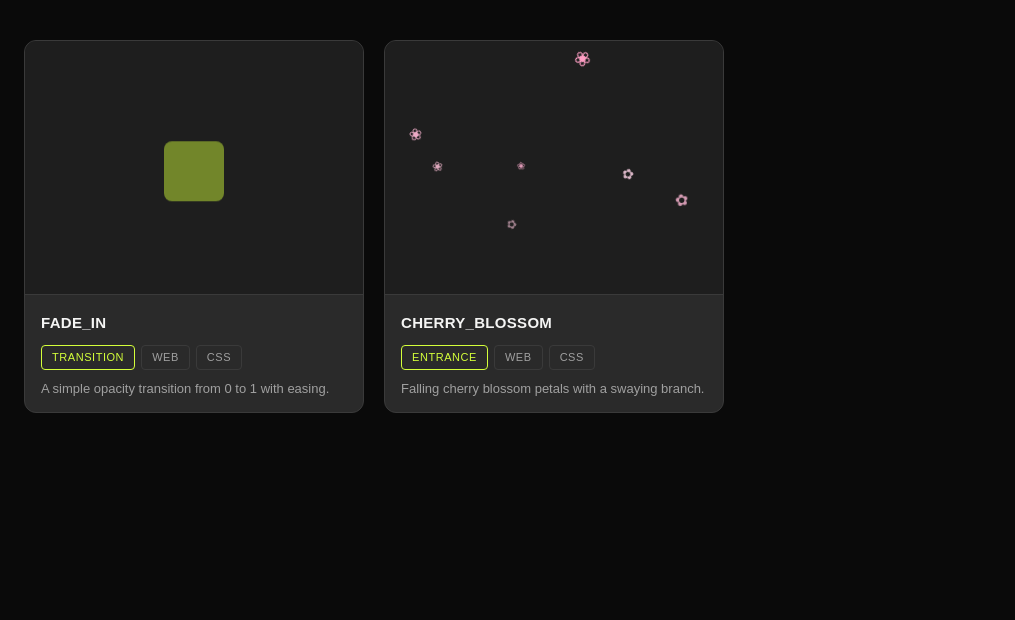
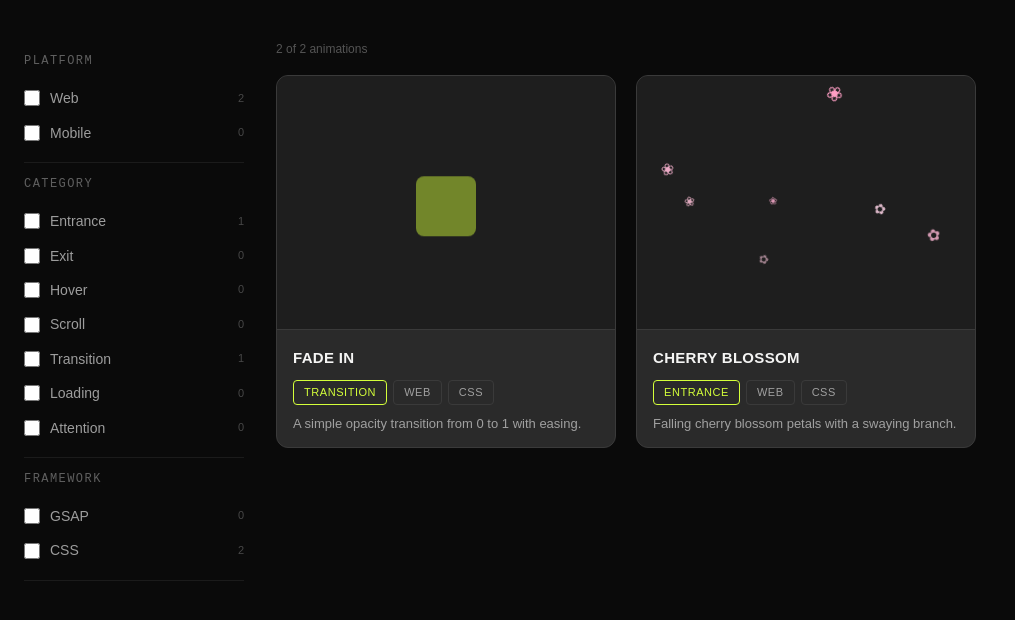
Before and after one commit to kucar37/owow-atlas, a React (Vite) app: page / in a window 1280 px wide. Shown: the top 620 px of the page, without its empty margins (0-1015 px from the left). Built offline with nearby package versions, Linux system fonts and the light colour scheme; a web font is replaced by a local one.

Commit message:
Responsive filter sidebar with platform, category and framework filters + mobile hamburger menu

```diff
--- a/src/App.jsx
+++ b/src/App.jsx
@@ -1,37 +1,78 @@
+import { useState, useMemo } from 'react';
 import AnimationCard from './components/AnimationCard/AnimationCard';
+import FilterSidebar from './components/FilterSidebar/FilterSidebar';
 import FadeIn from './components/Animations/FadeIn';
 import CherryBlossom from './components/Animations/CherryBlossom';
+import styles from './App.module.css';
 
-function App() {
+const ANIMATIONS = [
+  {
+    id: 'fade-in',
+    name: 'Fade In',
+    category: 'Transition',
+    platforms: ['Web'],
+    library: 'CSS',
+    description: 'A simple opacity transition from 0 to 1 with easing.',
+    component: <FadeIn />,
+  },
+  {
+    id: 'cherry-blossom',
+    name: 'Cherry Blossom',
+    category: 'Entrance',
+    platforms: ['Web'],
+    library: 'CSS',
+    description: 'Falling cherry blossom petals with a swaying branch.',
+    component: <CherryBlossom />,
+  },
+];
+
+const DEFAULT_FILTERS = {
+  categories: new Set(),
+  platforms:  new Set(),
+  libraries:  new Set(),
+};
+
+export default function App() {
+  const [filters, setFilters] = useState(DEFAULT_FILTERS);
+
+  const visible = useMemo(() => {
+    return ANIMATIONS.filter(a => {
+      if (filters.categories.size && !filters.categories.has(a.category)) return false;
+      if (filters.platforms.size  && !a.platforms.some(p => filters.platforms.has(p))) return false;
+      if (filters.libraries.size  && !filters.libraries.has(a.library)) return false;
+      return true;
+    });
+  }, [filters]);
+
   return (
-    <div style={{ padding: '40px 24px' }}>
-      <div style={{
-        display: 'grid',
-        gridTemplateColumns: 'repeat(auto-fill, minmax(280px, 340px))',
-        gap: '20px',
-      }}>
-        <AnimationCard
-          name="Fade_In"
-          category="Transition"
-          platform="Web"
-          library="CSS"
-          description="A simple opacity transition from 0 to 1 with easing."
-        >
-          <FadeIn />
-        </AnimationCard>
+    <div className={styles.layout}>
 
-        <AnimationCard
-          name="Cherry_Blossom"
-          category="Entrance"
-          platform="Web"
-          library="CSS"
-          description="Falling cherry blossom petals with a swaying branch."
-        >
-          <CherryBlossom />
-        </AnimationCard>
-      </div>
+      <FilterSidebar
+        animations={ANIMATIONS}
+        filters={filters}
+        onChange={setFilters}
+      />
+
+      <main style={{ flex: 1 }}>
+        <p style={{ fontSize: 12, color: 'rgba(255,255,255,0.3)', marginBottom: 16 }}>
+          {visible.length} of {ANIMATIONS.length} animations
+        </p>
+          <div className={styles.grid}>
+          {visible.map(a => (
+            <AnimationCard
+              key={a.id}
+              name={a.name}
+              category={a.category}
+              platform={a.platforms}
+              library={a.library}
+              description={a.description}
+            >
+              {a.component}
+            </AnimationCard>
+          ))}
+        </div>
+      </main>
+
     </div>
   );
 }
-
-export default App;
--- /dev/null
+++ b/src/App.module.css
@@ -0,0 +1,24 @@
+.layout {
+  display: flex;
+  gap: 32px;
+  padding: 40px 24px;
+}
+
+.grid {
+  display: grid;
+  grid-template-columns: repeat(auto-fill, minmax(280px, 340px));
+  gap: 20px;
+}
+
+@media (max-width: 1024px) {
+  .layout {
+    flex-direction: column;
+    padding: 24px 16px;
+  }
+
+  .grid {
+    grid-template-columns: 1fr;
+    max-width: 400px;
+    margin: 0 auto;
+  }
+}
--- /dev/null
+++ b/src/components/FilterSidebar/FilterSidebar.jsx
@@ -0,0 +1,122 @@
+import { useMemo, useState } from 'react';
+import styles from './FilterSidebar.module.css';
+
+const CATEGORIES = ['Entrance','Exit','Hover','Scroll','Transition','Loading','Attention'];
+const PLATFORMS  = ['Web', 'Mobile'];
+const LIBRARIES = ['GSAP', 'CSS'];
+
+export default function FilterSidebar({ animations, filters, onChange }) {
+  const [open, setOpen] = useState(false);
+
+  const counts = useMemo(() => {
+    const cat = {}, plat = {}, lib = {};
+    animations.forEach(a => {
+      cat[a.category]  = (cat[a.category]  || 0) + 1;
+      a.platforms.forEach(p => { plat[p] = (plat[p] || 0) + 1; });
+      lib[a.library]   = (lib[a.library]   || 0) + 1;
+    });
+    return { cat, plat, lib };
+  }, [animations]);
+
+  const toggle = (group, value) => {
+    const current = new Set(filters[group]);
+    current.has(value) ? current.delete(value) : current.add(value);
+    onChange({ ...filters, [group]: current });
+  };
+
+  const clearAll = () =>
+    onChange({ categories: new Set(), platforms: new Set(), libraries: new Set() });
+
+  const hasActive =
+    filters.categories.size || filters.platforms.size || filters.libraries.size;
+
+  return (
+    <aside className={styles.sidebar}>
+
+      {/* Hamburger — alleen zichtbaar op mobile */}
+      <button className={styles.menuBtn} onClick={() => setOpen(!open)}>
+        {open ? '✕ Filters' : '☰ Filters'}
+      </button>
+
+      {/* Content — altijd zichtbaar op desktop, toggle op mobile */}
+      <div className={`${styles.menuContent} ${open ? styles.menuOpen : ''}`}>
+
+        {/* Platform */}
+        <section className={styles.group}>
+          <div className={styles.groupHeader}>
+            <span className={styles.groupLabel}>Platform</span>
+            <button
+              className={styles.clearBtn}
+              style={{ visibility: filters.platforms.size ? 'visible' : 'hidden' }}
+              onClick={() => onChange({ ...filters, platforms: new Set() })}
+            >Clear</button>
+          </div>
+          {PLATFORMS.map(p => (
+            <label key={p} className={styles.option}>
+              <input
+                type="checkbox"
+                checked={filters.platforms.has(p)}
+                onChange={() => toggle('platforms', p)}
+              />
+              <span className={styles.optionLabel}>{p}</span>
+              <span className={styles.count}>{counts.plat[p] ?? 0}</span>
+            </label>
+          ))}
+        </section>
+
+        {/* Category */}
+        <section className={styles.group}>
+          <div className={styles.groupHeader}>
+            <span className={styles.groupLabel}>Category</span>
+            <button
+              className={styles.clearBtn}
+              style={{ visibility: filters.categories.size ? 'visible' : 'hidden' }}
+              onClick={() => onChange({ ...filters, categories: new Set() })}
+            >Clear</button>
+          </div>
+          {CATEGORIES.map(c => (
+            <label key={c} className={styles.option}>
+              <input
+                type="checkbox"
+                checked={filters.categories.has(c)}
+                onChange={() => toggle('categories', c)}
+              />
+              <span className={styles.optionLabel}>{c}</span>
+              <span className={styles.count}>{counts.cat[c] ?? 0}</span>
+            </label>
+          ))}
+        </section>
+
+        {/* Framework */}
+        <section className={styles.group}>
+          <div className={styles.groupHeader}>
+            <span className={styles.groupLabel}>Framework</span>
+            <button
+              className={styles.clearBtn}
+              style={{ visibility: filters.libraries.size ? 'visible' : 'hidden' }}
+              onClick={() => onChange({ ...filters, libraries: new Set() })}
+            >Clear</button>
+          </div>
+          {LIBRARIES.map(l => (
+            <label key={l} className={styles.option}>
+              <input
+                type="checkbox"
+                checked={filters.libraries.has(l)}
+                onChange={() => toggle('libraries', l)}
+              />
+              <span className={styles.optionLabel}>{l}</span>
+              <span className={styles.count}>{counts.lib[l] ?? 0}</span>
+            </label>
+          ))}
+        </section>
+
+        {hasActive ? (
+          <button className={styles.clearAllBtn} onClick={clearAll}>
+            Clear all filters
+          </button>
+        ) : null}
+
+      </div>
+    </aside>
+  );
+}
--- /dev/null
+++ b/src/components/FilterSidebar/FilterSidebar.module.css
@@ -0,0 +1,131 @@
+.sidebar {
+  width: 220px;
+  min-width: 200px;
+  flex-shrink: 0;
+  display: flex;
+  flex-direction: column;
+  gap: 4px;
+}
+
+.group {
+  padding: 12px 0;
+  border-bottom: 1px solid rgba(255,255,255,0.07);
+}
+
+.groupHeader {
+  display: flex;
+  justify-content: space-between;
+  align-items: center;
+  margin-bottom: 10px;
+}
+
+.groupLabel {
+  font-family: 'PPNeueMontreal', monospace;
+  font-size: 12px;
+  letter-spacing: 0.12em;
+  text-transform: uppercase;
+  color: rgba(255,255,255,0.35);
+  font-weight: 500;
+}
+
+.clearBtn {
+  background: none;
+  border: none;
+  font-size: 10px;
+  color: rgba(255,255,255,0.35);
+  cursor: pointer;
+  padding: 0;
+  transition: color 0.15s;
+}
+.clearBtn:hover { color: #d4ff3a; }
+
+.option {
+  display: flex;
+  align-items: center;
+  gap: 10px;
+  padding: 6px 0;
+  cursor: pointer;
+  font-size: 14px;
+  color: rgba(255,255,255,0.6);
+  transition: color 0.15s;
+}
+.option:hover { color: rgba(255,255,255,0.9); }
+
+.option input[type="checkbox"] {
+  width: 16px;
+  height: 16px;
+  accent-color: #d4ff3a;
+  cursor: pointer;
+  flex-shrink: 0;
+}
+
+.optionLabel { flex: 1; }
+
+.count {
+  font-size: 11px;
+  color: rgba(255,255,255,0.25);
+  font-variant-numeric: tabular-nums;
+}
+
+.clearAllBtn {
+  margin-top: 16px;
+  background: none;
+  border: 1px solid rgba(255,255,255,0.12);
+  color: rgba(255,255,255,0.5);
+  font-size: 11px;
+  padding: 7px 12px;
+  cursor: pointer;
+  transition: all 0.15s;
+  width: 100%;
+}
+.clearAllBtn:hover {
+  border-color: #d4ff3a;
+  color: #d4ff3a;
+}
+
+@font-face {
+  font-family: 'NeueMontrealMono';
+  src: url('/assets/fonts/PPNeueMontrealMono-Book.otf') format('opentype');
+  font-display: block;
+}
+
+@media (max-width: 1024px) {
+  .sidebar {
+    width: 100%;
+    min-width: unset;
+  }
+}
+
+
+.menuBtn {
+  display: none;
+}
+
+.menuContent {
+  display: flex;
+  flex-direction: column;
+}
+
+@media (max-width: 1024px) {
+  .menuBtn {
+    display: block;
+    background: none;
+    border: 1px solid rgba(255,255,255,0.2);
+    color: white;
+    padding: 16px 20px;
+    border-radius: 8px;
+    cursor: pointer;
+    font-size: 16px;
+    width: 100%;
+    text-align: left;
+    margin-bottom: 8px;
+  }
+
+  .menuContent {
+    display: none;
+  }
+
+  .menuOpen {
+    display: flex;
+  }
+}
```
Also changed, not shown: 1 other file (tests, documents, lock files or other folders).
